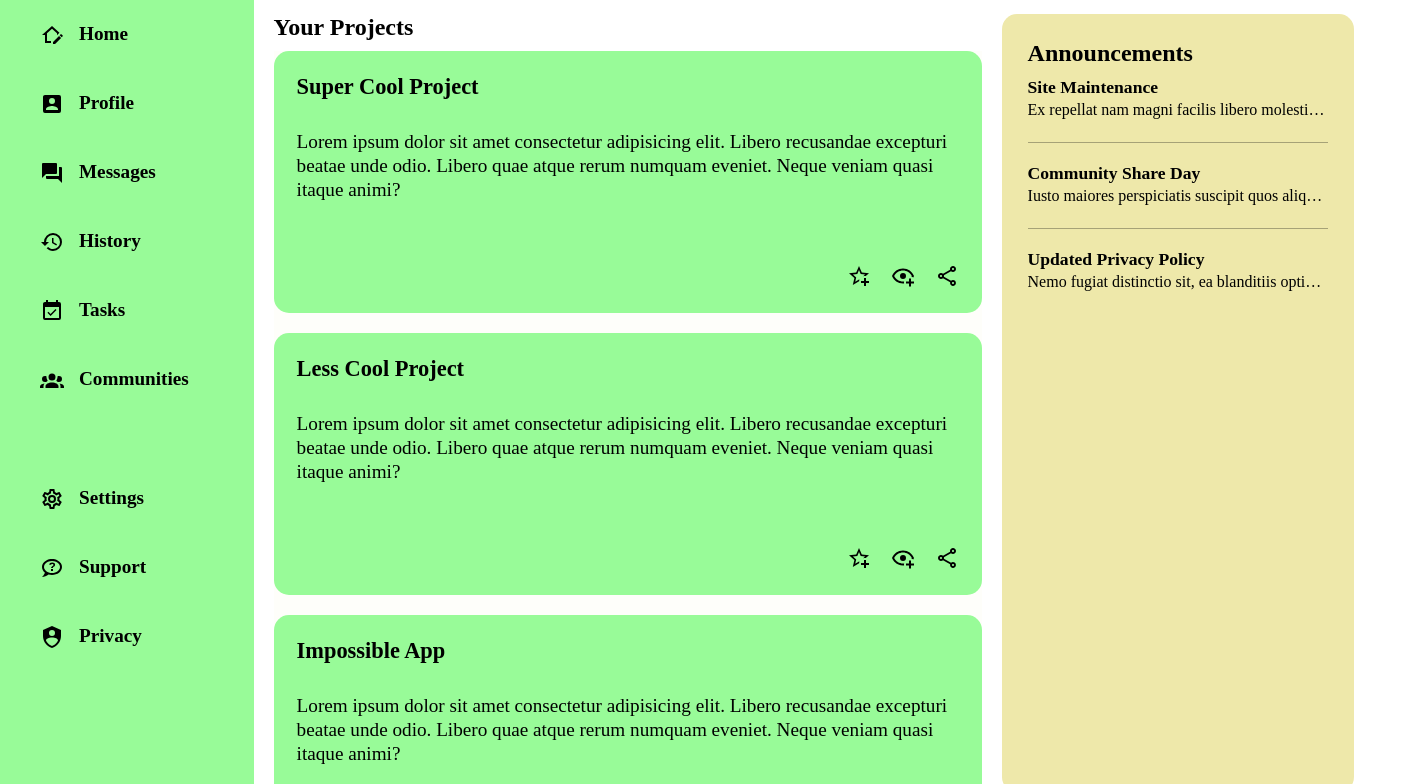
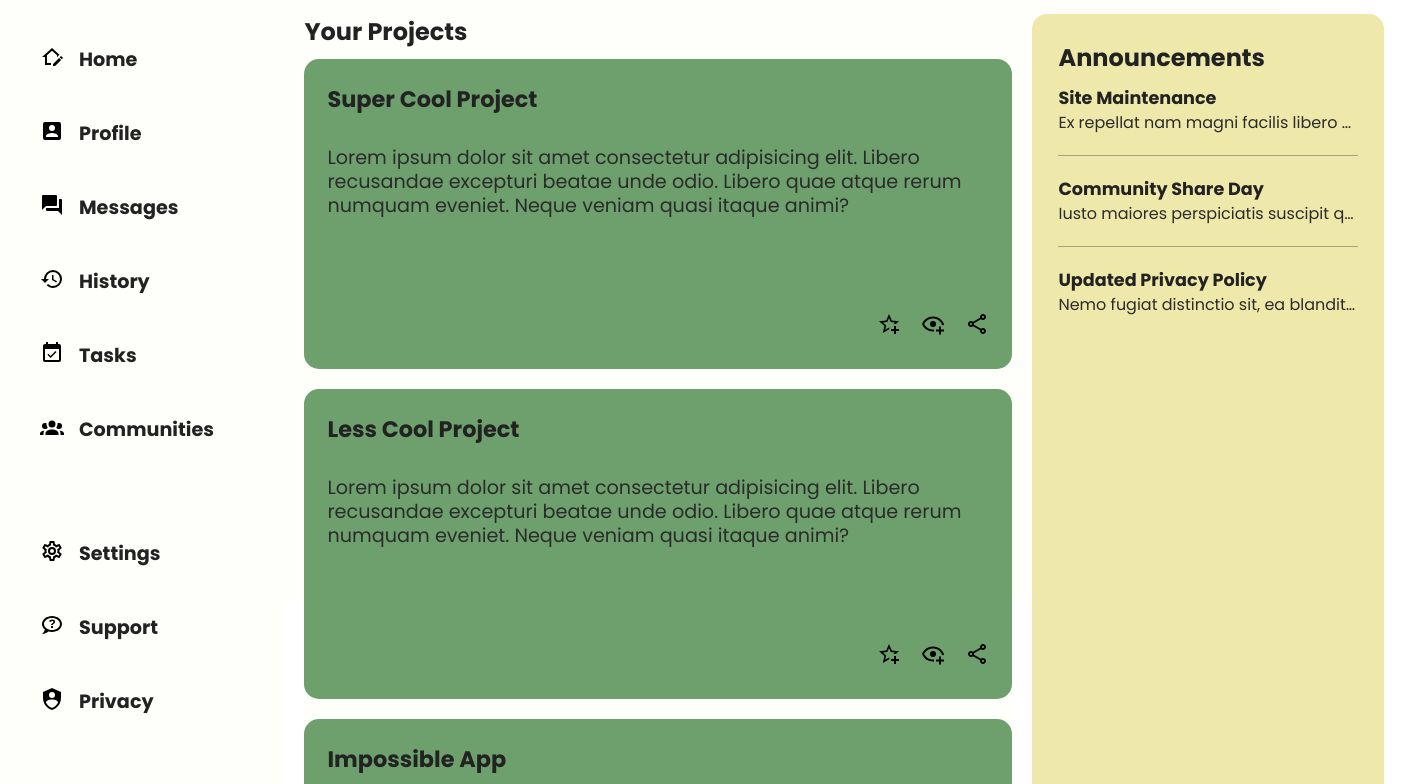
Before and after one commit to angie0123/Dashboard, a plain HTML site: page index.html in a window 1280 px wide. Shown: the part 200-984 px from the top of the page, 1404 px wide, since content can reach past the window. Drawn offline with Linux system fonts and the light colour scheme.

Commit message:
Refactor font and color

```diff
--- a/index.html
+++ b/index.html
@@ -4,6 +4,10 @@
     <meta charset="UTF-8" />
     <meta http-equiv="X-UA-Compatible" content="IE=edge" />
     <meta name="viewport" content="width=device-width, initial-scale=1.0" />
+    <link
+      href="https://fonts.googleapis.com/css2?family=Poppins:wght@400;600;700&display=swap"
+      rel="stylesheet"
+    />
     <link rel="stylesheet" href="styles.css" />
     <title>Dashboard</title>
   </head>
--- a/styles.css
+++ b/styles.css
@@ -2,14 +2,21 @@
   box-sizing: border-box;
   padding: 0;
   margin: 0;
-  --font-color: black;
+  font-family: "Poppins", sans-serif;
+  --font-color: #222;
+  --secondary-font-color: #2b2b2b;
   --bglight: #fefefa;
+  --primary-card-color: #6da06d;
+  --secondary-card-color: palegoldenrod;
+  --tertiary-card-color: rgb(127, 174, 192);
 }
 
 .container {
   display: grid;
   grid-template-columns: 1fr 4fr;
   height: 100vh;
+  background-color: var(--bglight);
+  color: var(--font-color);
 }
 
 .sidebar {
@@ -21,7 +28,6 @@
   row-gap: 40px;
   align-items: start;
   grid-template-rows: 1fr 12fr;
-  background: palegreen;
 }
 
 .logo {
@@ -117,7 +123,6 @@ nav a {
 
 .header-bottom .button:hover {
   cursor: pointer;
-  color: gainsboro;
 }
 
 .header-bottom .welcome-message {
@@ -163,7 +168,7 @@ nav a {
 
 .projects .article {
   border-radius: 15px;
-  background: palegreen;
+  background: var(--primary-card-color);
   padding: 23px;
   display: grid;
   grid-template-rows: 1fr 4fr 1fr;
@@ -178,6 +183,7 @@ nav a {
 .projects .blurb {
   font-size: 1.2rem;
   line-height: 1.5rem;
+  color: var(--secondary-font-color);
 }
 .actions {
   justify-self: end;
@@ -188,7 +194,7 @@ nav a {
 
 .announcements {
   border-radius: 15px;
-  background: palegoldenrod;
+  background: var(--secondary-card-color);
   padding: 26px;
 }
 
@@ -213,12 +219,13 @@ nav a {
   white-space: nowrap;
   overflow: hidden;
   text-overflow: ellipsis;
+  color: var(--secondary-font-color);
 }
 
 .trending {
   border-radius: 15px;
   padding: 26px;
-  background: lightskyblue;
+  background: var(--tertiary-card-color);
   display: grid;
   grid-template-rows: 1fr 8fr;
 }
@@ -251,5 +258,5 @@ nav a {
 }
 
 .trending .title {
-  color: rgba(0, 0, 0, 0.7);
+  color: var(--secondary-font-color);
 }
```
